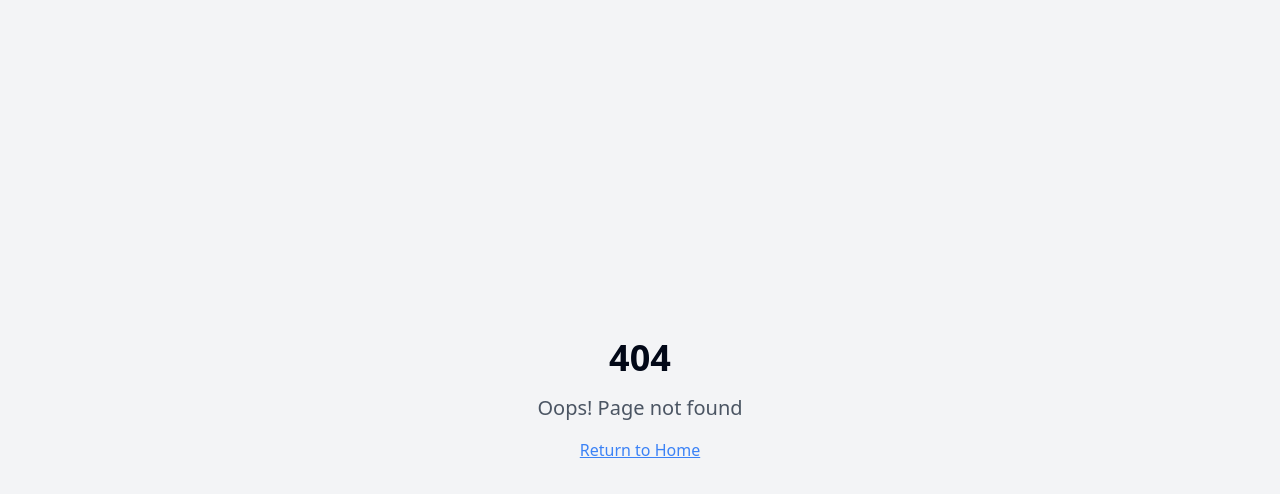
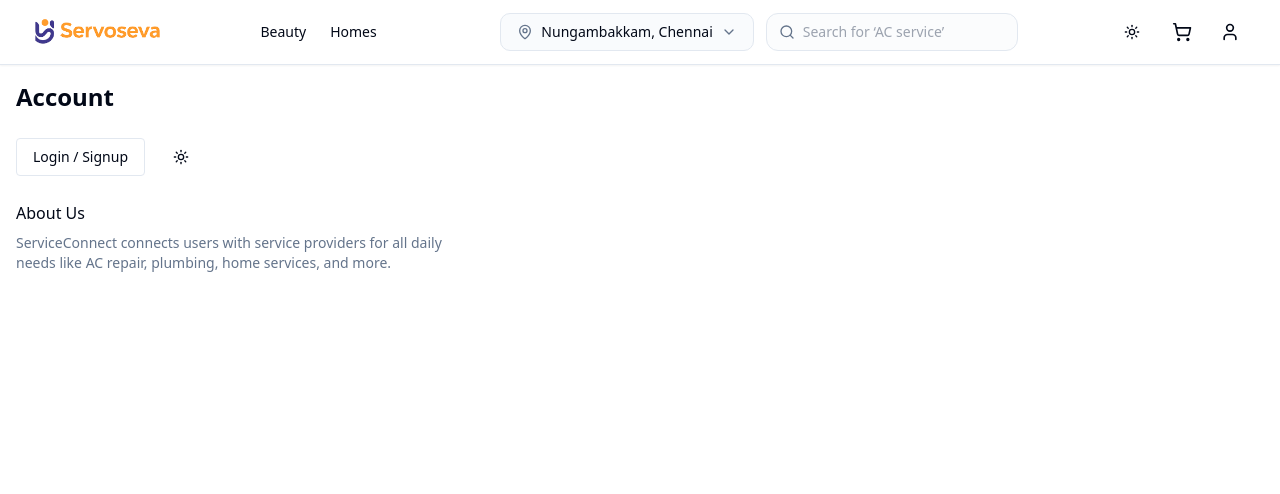
Before and after one commit to Servo-Seva/ServoSevaV1.0, a React (Vite) app in the folder frontend/: page /account in a window 1280 px wide. Before the commit this address had no page. Shown: the top 494 px of the page. Built offline with nearby package versions, Linux system fonts and the light colour scheme.

Commit message:
Update Navbar

```diff
--- a/frontend/src/App.tsx
+++ b/frontend/src/App.tsx
@@ -7,6 +7,8 @@ import { BrowserRouter, Routes, Route } from "react-router-dom";
 import Index from "./pages/Index";
 import Services from "./pages/Services";
 import NotFound from "./pages/NotFound";
+import AccountPage from "./components/AccountPage";
+import Header from "./components/Header";
 
 const queryClient = new QueryClient();
 
@@ -22,10 +24,12 @@ const App = () => (
         <Toaster />
         <Sonner />
         <BrowserRouter>
+          <Header /> {/* Header always visible including bottom navbar */}
           <Routes>
             <Route path="/" element={<Index />} />
             <Route path="/services/:category" element={<Services />} />
             {/* ADD ALL CUSTOM ROUTES ABOVE THE CATCH-ALL "*" ROUTE */}
+            <Route path="/account" element={<AccountPage />} />
             <Route path="*" element={<NotFound />} />
           </Routes>
         </BrowserRouter>
--- /dev/null
+++ b/frontend/src/components/AccountPage.tsx
@@ -0,0 +1,35 @@
+// AccountPage.tsx
+import { ThemeToggle } from "@/components/ThemeToggle";
+import AuthDialog from "@/components/auth/AuthDialog";
+
+const AccountPage = () => {
+  return (
+    <div className="min-h-screen bg-background p-4 pb-24">
+      <h1 className="text-2xl font-semibold mb-6">Account</h1>
+
+      {/* Login / Signup + Theme Toggle */}
+      <div className="flex flex-row items-center gap-4 mb-6 flex-wrap">
+        {/* Login / Signup button */}
+        <AuthDialog defaultTab="signin">
+          <button className="px-4 py-2 border rounded hover:bg-muted text-sm">
+            Login / Signup
+          </button>
+        </AuthDialog>
+
+        {/* Theme Toggle */}
+        <ThemeToggle />
+      </div>
+
+      {/* About Us */}
+      <div className="max-w-md">
+        <h2 className="font-medium mb-2">About Us</h2>
+        <p className="text-sm text-muted-foreground">
+          ServiceConnect connects users with service providers for all daily
+          needs like AC repair, plumbing, home services, and more.
+        </p>
+      </div>
+    </div>
+  );
+};
+
+export default AccountPage;
--- a/frontend/src/components/Header.tsx
+++ b/frontend/src/components/Header.tsx
@@ -1,5 +1,6 @@
 import { ThemeToggle } from "@/components/ThemeToggle";
 import AuthDialog from "@/components/auth/AuthDialog";
+import LocationDialog from "./ui/LocationDialog";
 import {
   Home,
   Wrench,
@@ -11,7 +12,6 @@ import {
 } from "lucide-react";
 import { useNavigate } from "react-router-dom";
 import { useState } from "react";
-import LocationDialog from "./ui/LocationDialog";
 
 const Header = () => {
   const [location, setLocation] = useState("Nungambakkam, Chennai");
@@ -26,7 +26,7 @@ const Header = () => {
 
   return (
     <>
-      {/* Desktop/Tablet Header */}
+      {/* Desktop / Tablet Header */}
       <header className="sticky top-0 z-50 bg-background border-b shadow-sm backdrop-blur-md hidden md:flex">
         <div className="container flex items-center justify-between h-16 gap-6">
           {/* Logo */}
@@ -67,13 +67,14 @@ const Header = () => {
             <button className="p-2 rounded-full hover:bg-muted">
               <ShoppingCart className="h-5 w-5" />
             </button>
-            <div className="hidden md:flex">
-              <AuthDialog defaultTab="signin">
-                <button className="p-2 rounded-full hover:bg-muted">
-                  <User className="h-5 w-5" />
-                </button>
-              </AuthDialog>
-            </div>
+
+            {/* Desktop / Tablet Account navigates to Account page */}
+            <button
+              onClick={() => navigate("/account")}
+              className="p-2 rounded-full hover:bg-muted"
+            >
+              <User className="h-5 w-5" />
+            </button>
           </div>
         </div>
       </header>
@@ -104,12 +105,13 @@ const Header = () => {
         </div>
       </div>
 
-      {/* Bottom Nav (mobile only) */}
+      {/* Mobile Bottom Navbar */}
       <nav
         className="fixed bottom-0 left-0 right-0 z-[60] bg-background border-t shadow-md md:hidden"
         aria-label="Mobile navigation"
       >
         <div className="grid grid-cols-5 h-16">
+          {/* Home */}
           <button
             onClick={() => navigate("/")}
             className="flex flex-col items-center justify-center text-xs text-muted-foreground hover:text-primary"
@@ -118,6 +120,7 @@ const Header = () => {
             <span>Home</span>
           </button>
 
+          {/* Services */}
           <button
             onClick={() => handleNavClick("#services")}
             className="flex flex-col items-center justify-center text-xs text-muted-foreground hover:text-primary"
@@ -126,6 +129,7 @@ const Header = () => {
             <span>Services</span>
           </button>
 
+          {/* How it Works */}
           <button
             onClick={() => handleNavClick("#how-it-works")}
             className="flex flex-col items-center justify-center text-xs text-muted-foreground hover:text-primary"
@@ -134,6 +138,7 @@ const Header = () => {
             <span>How it Works</span>
           </button>
 
+          {/* Provider */}
           <AuthDialog defaultTab="signup">
             <button className="flex flex-col items-center justify-center text-xs text-muted-foreground hover:text-primary">
               <Briefcase className="h-5 w-5" />
@@ -141,12 +146,14 @@ const Header = () => {
             </button>
           </AuthDialog>
 
-          <AuthDialog defaultTab="signin">
-            <button className="flex flex-col items-center justify-center text-xs text-muted-foreground hover:text-primary">
-              <User className="h-5 w-5" />
-              <span>Account</span>
-            </button>
-          </AuthDialog>
+          {/* Account */}
+          <button
+            onClick={() => navigate("/account")}
+            className="flex flex-col items-center justify-center text-xs text-muted-foreground hover:text-primary"
+          >
+            <User className="h-5 w-5" />
+            <span>Account</span>
+          </button>
         </div>
       </nav>
     </>
--- a/frontend/src/pages/Index.tsx
+++ b/frontend/src/pages/Index.tsx
@@ -8,7 +8,7 @@ import Footer from "@/components/Footer";
 const Index = () => {
   return (
     <div className="min-h-screen bg-background">
-      <Header />
+      {/* <Header /> */}
       <main className="pb-20 md:pb-0">
         <Hero />
         <ServiceCategories />
```
